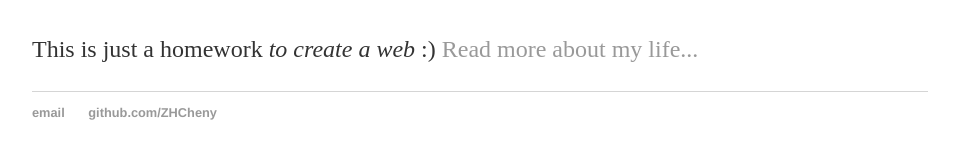
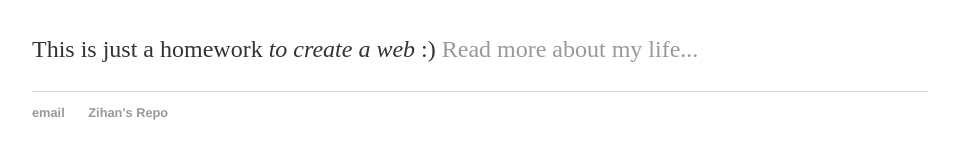
Before and after one commit to ZHCheny/ZHCheny.github.io, a Jekyll site: the page built from index.html, in a window 1280 px wide. Shown: the part 164-323 px from the top of the page, without its empty margins (160-1119 px from the left). Built offline with Jekyll 4.4.1, drawn with Linux system fonts in a browser that asks for light colours; part of the change alters nothing that is shown.

Commit message:
Update default.html

```diff
--- a/_layouts/default.html
+++ b/_layouts/default.html
@@ -9,9 +9,9 @@
 			<nav>
 	    		<ul>
 	        		<li><a href="/">Home</a></li>
-		        	<li><a href="/about">Timeline</a></li>
-	        		<li><a href="/cv">AGOL Map</a></li>
-	        		<li><a href="/blog">Google Map</a></li>
+		        	<li><a href="/timeline">Timeline</a></li>
+	        		<li><a href="/agolmap">AGOL Map</a></li>
+	        		<li><a href="/googlemap">Google Map</a></li>
 	    		</ul>
 			</nav>
 			<div class="container">
@@ -22,7 +22,7 @@
 			<footer>
 	    		<ul>
 	        		<li><a href="mailto:zihchen97@gmail.com">email</a></li>
-	        		<li><a href="https://github.com/ZHCheny">github.com/ZHCheny</a></li>
+	        		<li><a href="https://github.com/ZHCheny">Zihan's Repo</a></li>
 				</ul>
 			</footer>
 		</body>
```
